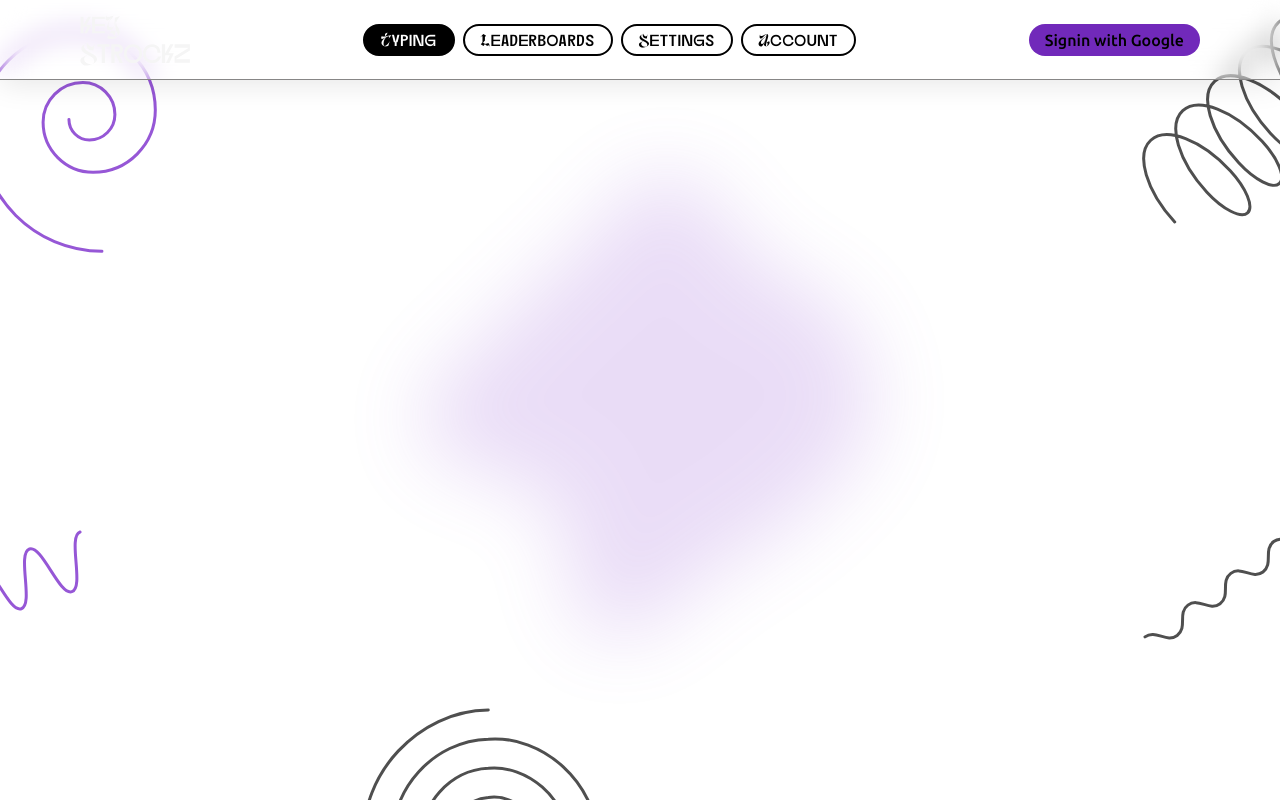
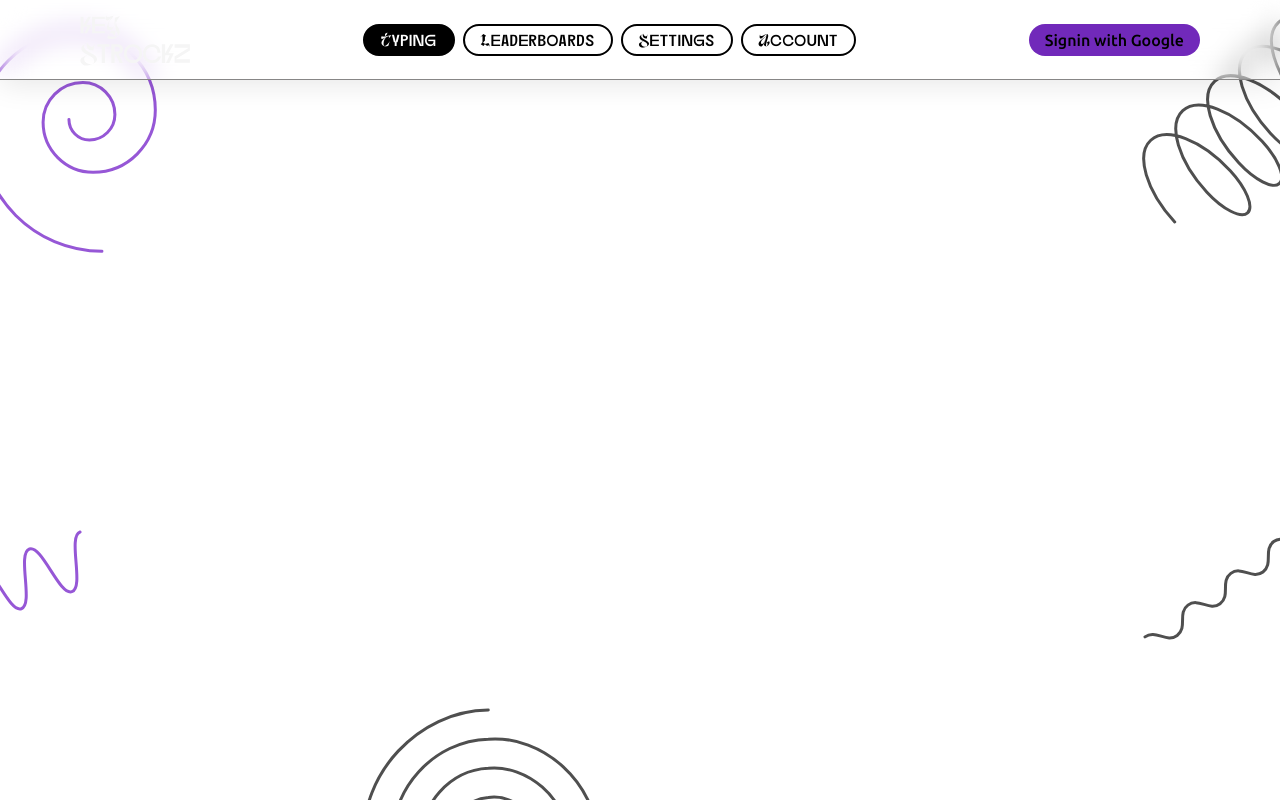
Before and after one commit to pinugit/keystrockz, a Next.js app: page / in a window 1280 px wide. Built offline with nearby package versions, Linux system fonts and the light colour scheme; no server answers.

Commit message:
removed the bg blob svg objects

```diff
--- a/app/components/BackgroundBlobAnimation/BgBlobAnimate.module.css
+++ /dev/null
@@ -1,26 +0,0 @@
-.blob {
-  animation: blob1 2s infinite;
-}
-
-@keyframes blob1 {
-  0% {
-    d: path(
-      "M201.349 0.747984C238.114 3.59568 271.795 18.9534 302.74 38.9569C333.587 58.8977 362.689 82.5283 378.822 115.472C395.186 148.889 401.791 187.622 393.27 223.828C385.074 258.651 354.393 281.374 333.015 310.094C309.56 341.605 297.575 385.004 261.549 400.785C224.666 416.942 179.856 410.239 143.395 393.157C109.143 377.11 92.2891 340.426 69.0813 310.614C47.2462 282.565 21.5852 257.566 11.3627 223.55C0.0788197 186.003 -5.86417 144.941 8.30468 108.38C22.8116 70.9456 54.1818 42.0083 89.3054 22.4251C123.199 3.52762 162.635 -2.25065 201.349 0.747984Z"
-    );
-  }
-  33% {
-    d: path(
-      "M165.465 4.92849C199.857 6.93319 234.371 5.85283 262.759 25.3615C297.655 49.3419 331.155 80.6468 336.709 122.608C342.819 168.777 327.108 218.408 292.424 249.506C258.962 279.509 210.216 280.401 165.465 276.146C125.567 272.351 89.9362 254.713 60.5664 227.456C29.8107 198.913 0.896208 164.548 0.0253547 122.608C-0.858288 80.0528 21.4237 37.9966 56.1199 13.3166C87.0817 -8.70699 127.527 2.71714 165.465 4.92849Z"
-    );
-  }
-  66% {
-    d: path(
-      "M226.549 0.056767C264.545 1.9918 277.246 53.7221 306.556 77.8871C331.14 98.1557 366.505 103.756 384.318 130.132C403.481 158.508 415.03 194.437 407.85 227.88C400.795 260.741 371.109 282.446 346.65 305.586C324.366 326.669 298.288 340.38 272.066 356.344C235.763 378.447 202.791 432.49 163.045 417.37C121.893 401.715 145.392 330.034 116.295 297.086C86.8056 263.694 12.153 277.313 1.26611 234.18C-9.14649 192.925 47.2792 165.375 74.8532 132.896C95.042 109.115 117.625 90.0236 141.106 69.4611C169.278 44.7914 189.09 -1.85094 226.549 0.056767Z"
-    );
-  }
-  100% {
-    d: path(
-      "M144.846 5.72796C174.391 1.53801 209.488 -7.82979 230.631 13.2471C251.782 34.3324 239.641 69.254 238.525 99.1133C237.478 127.131 241.441 156.502 224.443 178.786C205.409 203.739 176.176 223.402 144.846 221.922C114.332 220.479 95.7341 191.369 72.4283 171.6C45.3637 148.643 -1.98556 134.563 0.0644408 99.1133C2.12661 63.453 50.3558 53.9075 80.3532 34.5589C100.927 21.2884 120.612 9.16471 144.846 5.72796Z"
-    );
-  }
-}
--- a/app/components/BackgroundBlobAnimation/BgBlobAnimate.tsx
+++ /dev/null
@@ -1,25 +0,0 @@
-import styles from "./BgBlobAnimate.module.css";
-const BgBlobAnimate = () => {
-  return (
-    <div className="flex justify-center items-center w-full h-full absolute">
-      <svg
-        width="1000"
-        height="450"
-        viewBox="0 0 397 410"
-        fill="none"
-        xmlns="http://www.w3.org/2000/svg"
-        className={`overflow-visible blur-2xl opacity-20 `}
-      >
-        <path
-          className={styles.blob}
-          // fill-rule="evenodd"
-          // clip-rule="evenodd"
-          d="M201.349 0.747984C238.114 3.59568 271.795 18.9534 302.74 38.9569C333.587 58.8977 362.689 82.5283 378.822 115.472C395.186 148.889 401.791 187.622 393.27 223.828C385.074 258.651 354.393 281.374 333.015 310.094C309.56 341.605 297.575 385.004 261.549 400.785C224.666 416.942 179.856 410.239 143.395 393.157C109.143 377.11 92.2891 340.426 69.0813 310.614C47.2462 282.565 21.5852 257.566 11.3627 223.55C0.0788197 186.003 -5.86417 144.941 8.30468 108.38C22.8116 70.9456 54.1818 42.0083 89.3054 22.4251C123.199 3.52762 162.635 -2.25065 201.349 0.747984Z"
-          fill="#9657d6"
-        />
-      </svg>
-    </div>
-  );
-};
-
-export default BgBlobAnimate;
--- a/app/layout.tsx
+++ b/app/layout.tsx
@@ -2,7 +2,6 @@ import type { Metadata } from "next";
 import { Inter } from "next/font/google";
 import "./globals.css";
 import BackgroundSvgShapes from "./components/BackgroundSvgShapes";
-import BgBlobAnimate from "./components/BackgroundBlobAnimation/BgBlobAnimate";
 import NavBar from "./components/navbar/NavBar";
 
 const inter = Inter({ subsets: ["latin"] });
@@ -21,7 +20,6 @@ export default function RootLayout({
     <html lang="en">
       <body className={inter.className + " bg-[--background-primary]"}>
         <BackgroundSvgShapes />
-        <BgBlobAnimate />
         <NavBar />
         {children}
       </body>
```
